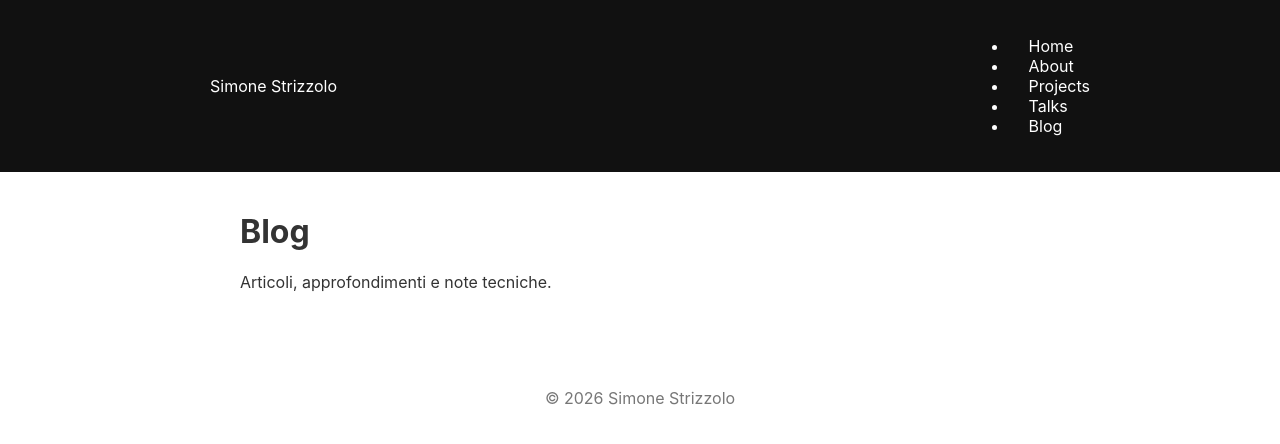
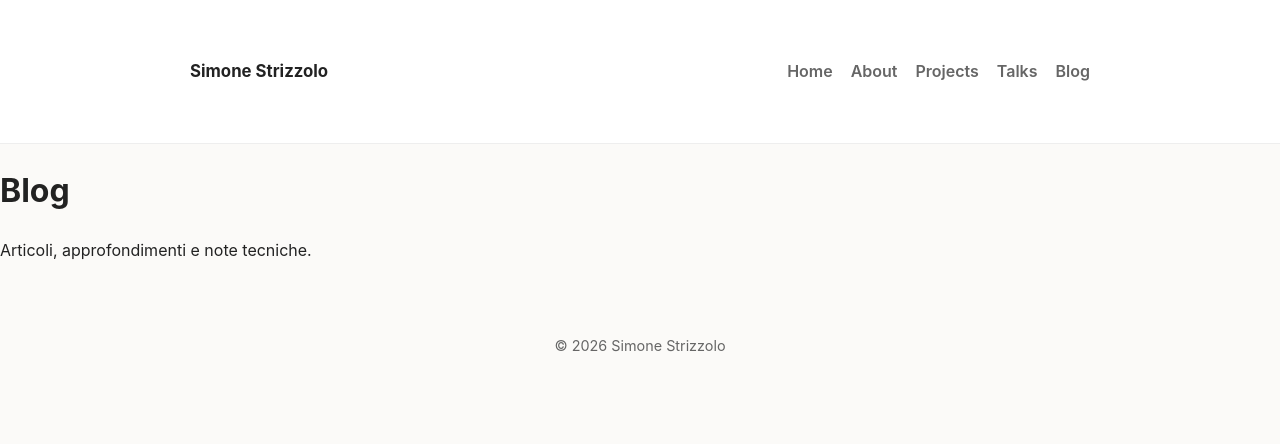
Before and after one commit to SimoneStrizzolo/simonestrizzolo.github.io, a Jekyll site: the page built from blog.md, in a window 1280 px wide. Shown: the top 444 px of the page. Built offline with Jekyll 4.4.1, drawn with Linux system fonts in a browser that asks for light colours.

Commit message:
Implement Millennial-inspired theme: header, layout, styles
Co-authored-by: Copilot <223556219+Copilot@users.noreply.github.com>

```diff
--- a/_includes/header.html
+++ b/_includes/header.html
@@ -1,10 +1,12 @@
 <header class="site-header">
-  <nav>
+  <div class="container nav-wrap">
     <a href="{{ '/' | relative_url }}" class="logo">{{ site.title }}</a>
+    <nav class="main-nav">
       <ul>
         {% for item in site.nav %}
         <li><a href="{{ item.url | relative_url }}">{{ item.title }}</a></li>
         {% endfor %}
       </ul>
     </nav>
+  </div>
 </header>
--- a/_layouts/default.html
+++ b/_layouts/default.html
@@ -2,14 +2,15 @@
 <html lang="it">
   <head>
     <meta charset="utf-8">
+    <meta name="viewport" content="width=device-width,initial-scale=1">
     <title>{{ page.title }} | {{ site.title }}</title>
     {% seo %}
     <link rel="stylesheet" href="{{ '/assets/main.css' | relative_url }}">
   </head>
 
-  <body>
+  <body class="site-body">
     {% include header.html %}
-    <main class="container">
+    <main>
       {{ content }}
     </main>
     {% include footer.html %}
--- a/_sass/_millennial.scss
+++ b/_sass/_millennial.scss
@@ -1,69 +1,49 @@
+$bg: #fbfaf8;
+$accent: #2b6cb0;
+$text: #222;
+$muted: #666;
+$max-width: 900px;
+$container-pad: 20px;
+
 body {
-  font-family: -apple-system, BlinkMacSystemFont, "Segoe UI", Roboto, Helvetica, Arial, sans-serif;
+  font-family: -apple-system, BlinkMacSystemFont, "Segoe UI", Roboto, "Helvetica Neue", Arial, serif;
+  background: $bg;
+  color: $text;
   margin: 0;
-  padding: 0;
-  background: #ffffff;
-  color: #333;
+  line-height: 1.6;
 }
 
 .container {
-  max-width: 800px;
-  margin: 40px auto;
-  padding: 0 20px;
+  max-width: $max-width;
+  margin: 0 auto;
+  padding: 40px $container-pad;
 }
 
 .site-header {
-  background: #111;
-  color: white;
-  padding: 20px 0;
+  background: #fff;
+  border-bottom: 1px solid #eee;
+  padding: 18px 0;
+  .nav-wrap { display:flex; align-items:center; justify-content:space-between; }
+  .logo { font-weight:700; color: $text; text-decoration:none; font-size:1.05rem; }
+  .main-nav ul { display:flex; gap:18px; list-style:none; margin:0; padding:0; }
+  .main-nav a { color:$muted; text-decoration:none; font-weight:600; }
+  .main-nav a:hover { color:$accent; }
 }
 
-.site-header nav {
-  display: flex;
-  justify-content: space-between;
-  align-items: center;
-  max-width: 900px;
-  margin: auto;
+.site-footer { text-align:center; color:$muted; padding:40px 0; font-size:0.9rem; }
+
+.intro { background:#fff; padding:60px 0; border-bottom:1px solid #f0f0f0; .container{max-width:$max-width} h1{font-family: Georgia, "Times New Roman", serif; font-size:2.2rem; margin:0 0 10px;} p{color:$muted; margin:0;} }
+
+.quick-links ul { display:flex; gap:16px; flex-wrap:wrap; list-style:none; margin:30px 0 40px; padding:0; }
+.quick-links li { background:#fff; border:1px solid #eee; padding:12px 16px; border-radius:8px; }
+.quick-links a { color:$text; text-decoration:none; font-weight:600; }
+
+.posts ul{ list-style:none; padding:0; margin:0; }
+.posts li{ background:#fff; border:1px solid #f0f0f0; padding:14px; margin-bottom:12px; border-radius:6px; display:flex; justify-content:space-between; align-items:center; }
+.posts .date{ color:$muted; font-size:0.9rem; }
+
+@media (max-width:600px) {
+  .main-nav ul { flex-direction:column; gap:8px; }
+  .container { padding:20px; }
+  .intro { padding:36px 0; h1{font-size:1.6rem;} }
 }
-
-.site-header a {
-  color: white;
-  text-decoration: none;
-  margin-left: 20px;
-}
-
-.site-footer {
-  text-align: center;
-  padding: 40px 0;
-  color: #777;
-}
-
-.posts ul {
-  list-style: none;
-  padding: 0;
-}
-
-.posts li {
-  margin-bottom: 10px;
-}
-
-.quick-links ul {
-  list-style: none;
-  padding: 0;
-  margin: 40px 0;
-  display: flex;
-  flex-wrap: wrap;
-  gap: 20px;
-}
-
-.quick-links li {
-  background: #f5f5f5;
-  padding: 10px 18px;
-  border-radius: 6px;
-}
-
-.quick-links a {
-  text-decoration: none;
-  color: #333;
-  font-weight: 600;
-}
```
Lines whose indentation alone changed are shown as unchanged.
